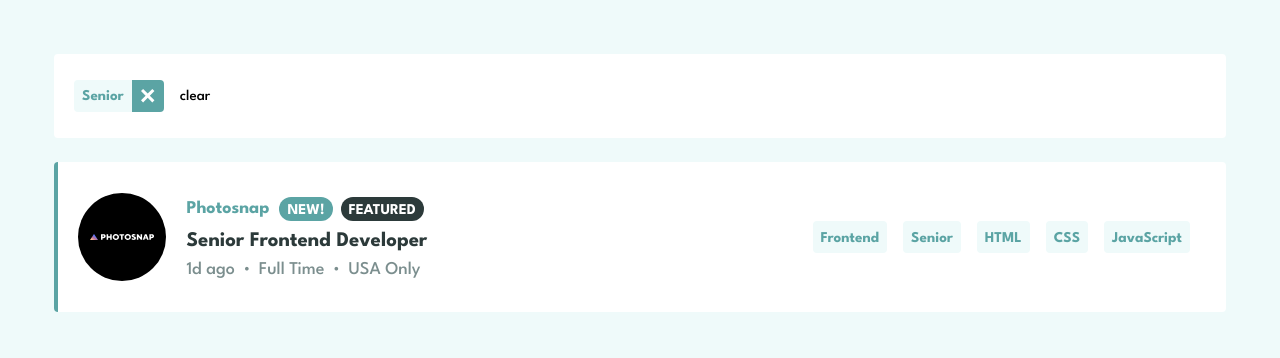
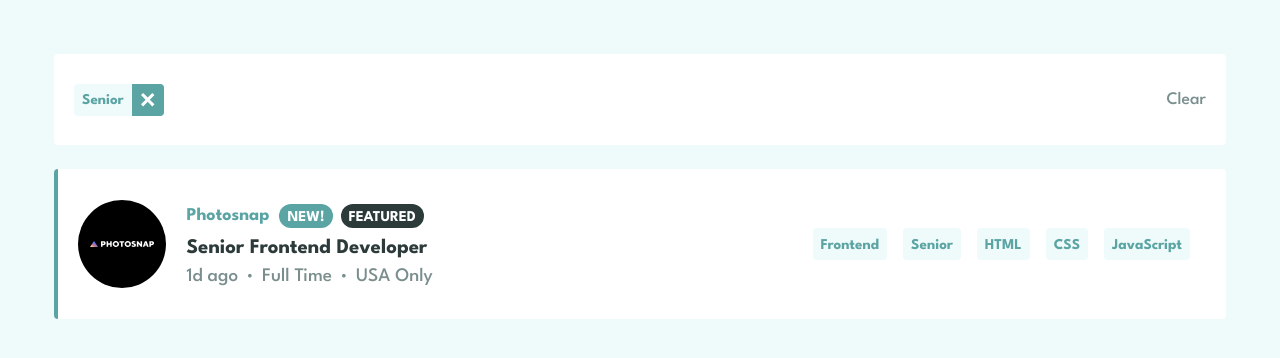
Before and after one commit to bgrubb83/frontend-mentor-job-listings-with-filtering, a React (Create React App) app: page / in a window 1280 px wide. Both pictures are taken after a click on the element "Senior". Shown: the top 358 px of the page. Built offline with nearby package versions, Linux system fonts and the light colour scheme.

Commit message:
Styling on ActiveTagCard.

```diff
--- a/src/components/ActiveTag/ActiveTag.css
+++ b/src/components/ActiveTag/ActiveTag.css
@@ -20,6 +20,7 @@
 
 .close-button {
     width: 32px;
+    height: 32px;
     display: flex;
     align-items: center;
     justify-content: center;
--- a/src/components/ActiveTagCard/ActiveTagCard.css
+++ b/src/components/ActiveTagCard/ActiveTagCard.css
@@ -1,8 +1,14 @@
 .active-tag-card-wrapper {
     display: flex;
     align-items: center;
+    justify-content: space-between;
     background-color: #fff;
     border-radius: 4px;
     padding: 20px;
     margin: 24px;
 }
+
+.inner-tag-wrapper {
+    display: flex;
+    align-items: center;
+}
--- a/src/components/ActiveTagCard/ActiveTagCard.tsx
+++ b/src/components/ActiveTagCard/ActiveTagCard.tsx
@@ -9,10 +9,12 @@ import Link from '../Link';
 const ActiverTagCard: React.FC<ActiveTagCardData> = ({ tags, handleClearTags, handleRemoveTag }) => {
     return (
         <section className='active-tag-card-wrapper'>
-            {tags.map((tag) => {
-                return <ActiveTag key={tag} tag={tag} onClick={handleRemoveTag}/>
-            })}
-            <Link label='clear' onClick={handleClearTags} />
+            <section className='inner-tag-wrapper'>
+                {tags.map((tag) => {
+                    return <ActiveTag key={tag} tag={tag} onClick={handleRemoveTag} />
+                })}
+            </section>
+            <Link label='Clear' onClick={handleClearTags} />
         </section>
     )
 }
--- a/src/components/JobDetails/JobDetails.css
+++ b/src/components/JobDetails/JobDetails.css
@@ -29,7 +29,7 @@
 
 .job-stat {
     color: hsl(180, 8%, 52%);
-    font-size: 1.2em;
+    font-size: 1.2rem;
     margin: 0px;
 }
 
--- a/src/components/Link/Link.css
+++ b/src/components/Link/Link.css
@@ -0,0 +1,10 @@
+.link-text {
+    color: hsl(180, 8%, 52%);
+    font-size: 1.1rem;
+    cursor: pointer;
+}
+
+.link-text:hover {
+    color: hsl(180, 29%, 50%);
+    text-decoration: underline;
+}
--- a/src/components/Link/Link.tsx
+++ b/src/components/Link/Link.tsx
@@ -6,7 +6,7 @@ import './Link.css';
 const Link: React.FC<LinkData> = ({ label, onClick }) => {
     return (
         <span onClick={onClick} >
-            <p>{label}</p>
+            <p className='link-text'>{label}</p>
         </span>
     )
 }
```
